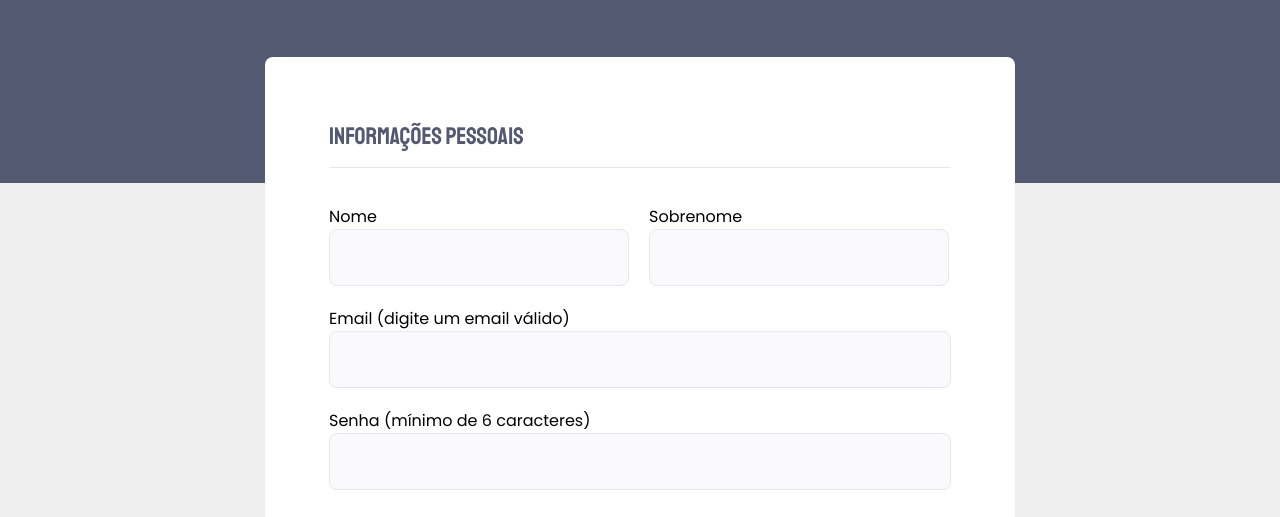
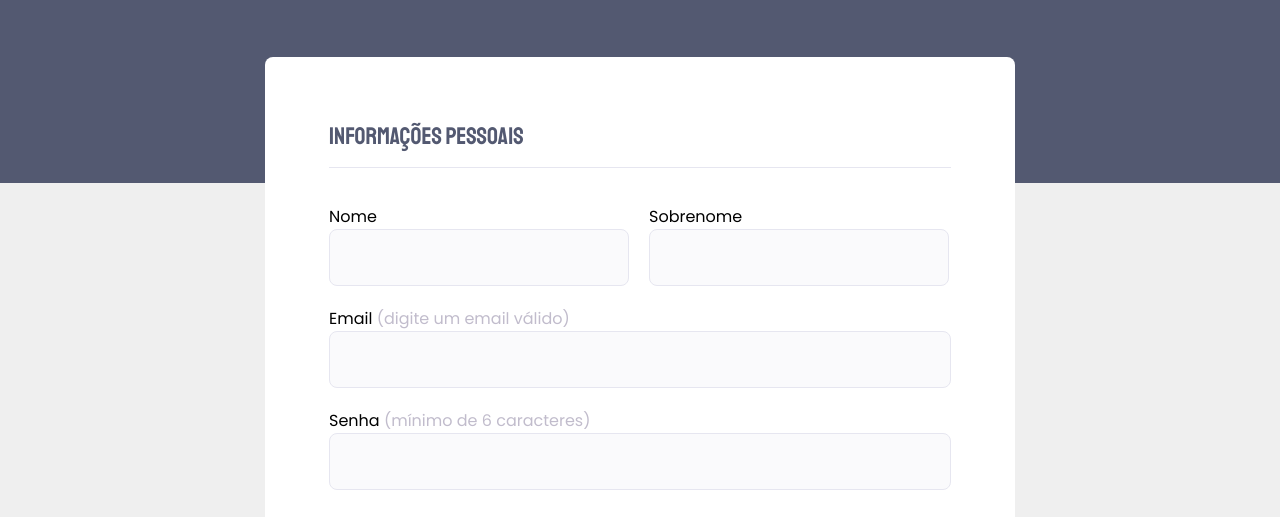
Before and after one commit to FellpsGN/Formularios-Mentoria, a plain HTML site: page index.html in a window 1280 px wide. Shown: the part 253-770 px from the top of the page. Drawn offline with Linux system fonts and the light colour scheme.

Commit message:
span style setted

```diff
--- a/style.css
+++ b/style.css
@@ -42,6 +42,10 @@ fieldset {
     flex-direction: column;
     border: none;
     gap: 20px;
+}
+
+span {
+    color: #C1BCCC;
 }
 
 form fieldset legend {
@@ -130,6 +134,10 @@ footer .button:hover {
     background: #dd4c69;
 }
 
+span:hover {
+    color: #5e5d61;
+}
+
 body::before {
     content: '';
 
```
